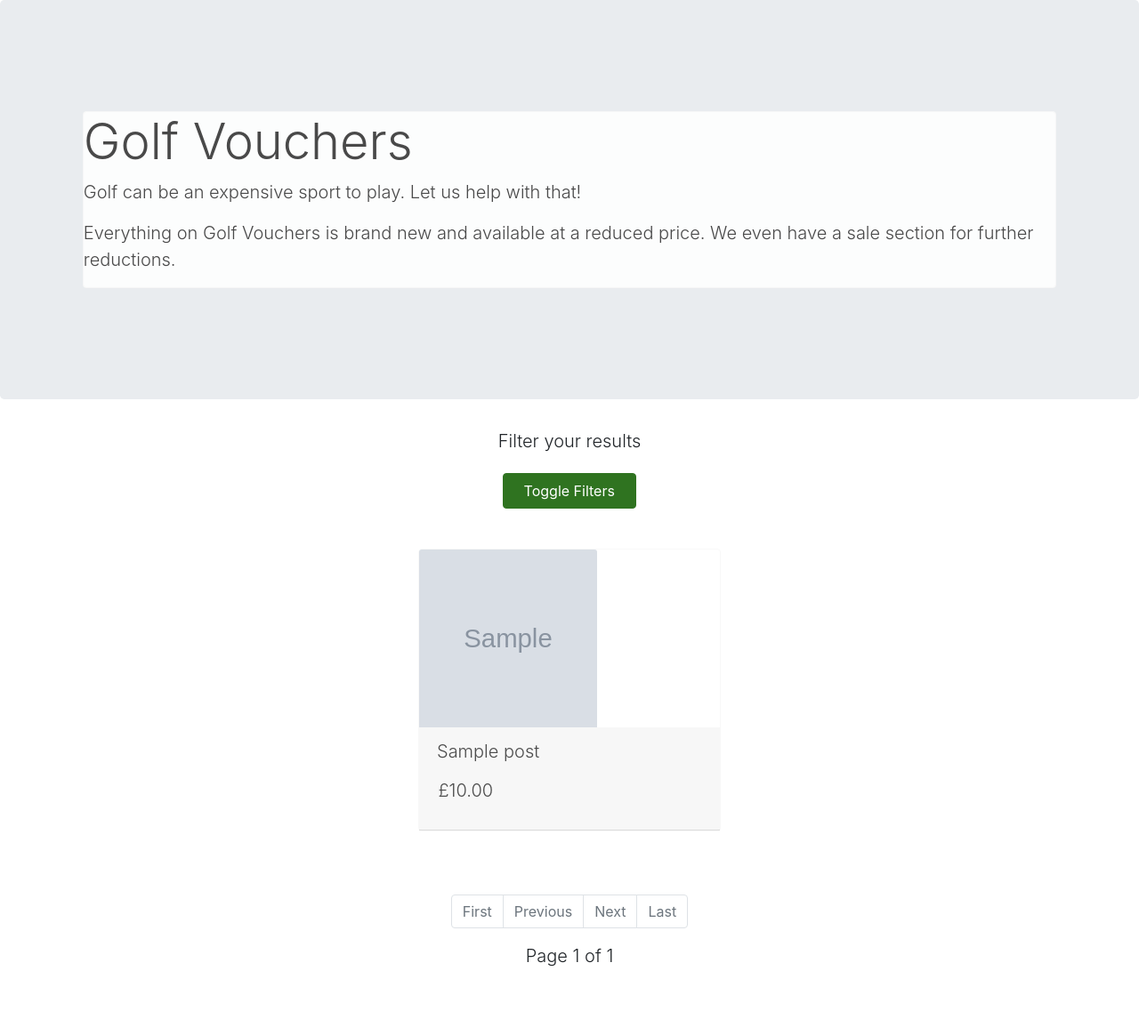
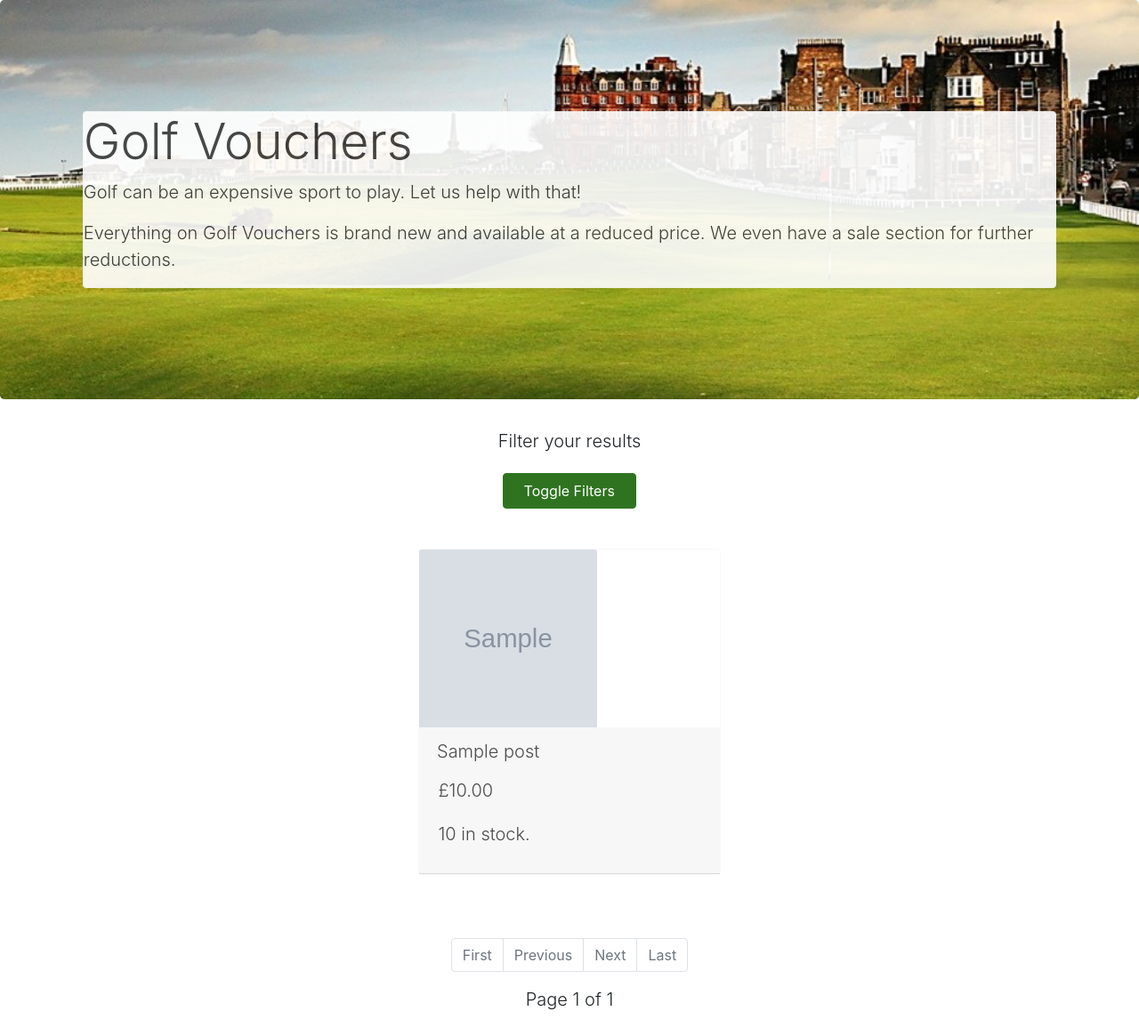
Before and after one commit to martingr1/golfvouchers, a Django app: page /posts/ in a window 1280 px wide. Shown: the part 56-1211 px from the top of the page at 89% size. Before the commit the page ends 1143 px from the top, so only its background shows below. Run offline with Django 3.2, Linux system fonts and the light colour scheme; tables that the repository leaves empty hold one stand-in row (values such as "Sample post"); grey boxes marked "Sample" are stand-in pictures; some libraries are stand-ins or nearby versions; some web fonts are replaced.

Commit message:
updated styles for posts/templates/posts.html and postdetail.html

```diff
--- a/cart/templates/cart.html
+++ b/cart/templates/cart.html
@@ -4,6 +4,9 @@
 
 {% block content %}
 <div class="container">
+<a class = "links" href="{% url 'get_posts' %}">
+		<p class="mt-1 lead">
+			&lt; Back</p> </a>
 	<p class="lead mt-5">Your Shopping Basket</p>
 	<hr>
 	{% for item in cart_items %}
--- a/checkout/views.py
+++ b/checkout/views.py
@@ -75,8 +75,8 @@ def checkout(request):
                 message = EmailMultiAlternatives(subject=subject, body=checkout_message, from_email=from_email,
                     to=to_email)
                 html_template = get_template("checkout_email.html").render(context)
-                #message.attach_alternative(html_template, "text/html")
-                #message.send()
+                message.attach_alternative(html_template, "text/html")
+                message.send()
                 cart = request.session['cart'] = {}
                 print(html_template)
                 return redirect(reverse('get_posts'))
--- a/posts/templates/posts.html
+++ b/posts/templates/posts.html
@@ -51,6 +51,13 @@
 						<div class="row review-text lead">
 							<p class="lead links">£{{ post.price }}</p>
 						</div>
+						<div class="row review-text lead">
+							{% if post.initial_quantity == 0 %}
+							<p class="lead links">Currently out of stock.</p>
+							{% else %}
+							<p class="lead links">{{ post.initial_quantity }} in stock.</p>
+							{% endif %}
+						</div>
 					</div>
 			</div>
 
--- a/static/css/custom.css
+++ b/static/css/custom.css
@@ -18,8 +18,8 @@
 /* --- Global styles --- */
 
 .jumbotron {
-    background-image: url("");
-    background-position: 50% 50%;
+    background-image: url("https://golfvouchers.s3-eu-west-1.amazonaws.com/static/media/img/st_andrews.jpg");
+    background-size: cover;
 }
 
 .footer {
```
Also changed, not shown: posts/templates/postdetail.html (+13 -3 lines).
